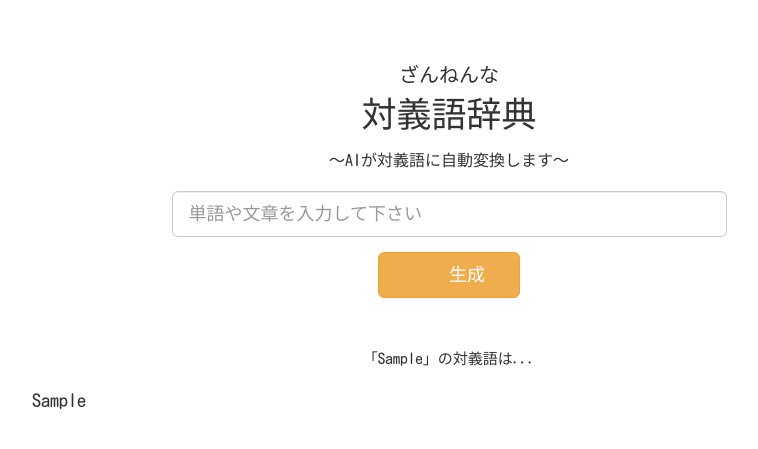
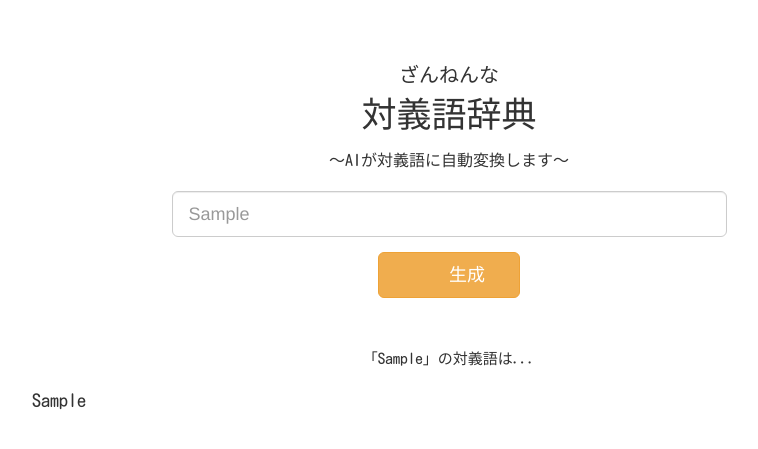
Before and after one commit to soichi-fujiwara/flask-antonym, a Python web app: template templates/index.html in a window 1280 px wide. Shown: the top 449 px of the page, without its empty margins (191-949 px from the left). Run offline with Jinja, Linux system fonts and the light colour scheme; the template is opened without the code that fills it: most values are stand-ins (such as "Sample title", 1, 10 or a date in 2020).

Commit message:
Update index.html

```diff
--- a/templates/index.html
+++ b/templates/index.html
@@ -22,7 +22,7 @@
       <!-- Input -->
       <div class="row">
         <div class="col-xs-10 col-xs-offset-1 col-md-6 col-md-offset-3">
-          <input type="text" class="form-control input-lg" id="words" name="words" placeholder="単語や文章を入力して下さい" maxlength="12">
+          <input type="text" class="form-control input-lg" id="words" name="words" placeholder="{{ auto_comp }}" maxlength="12">
         </div>
       </div>
 
```
